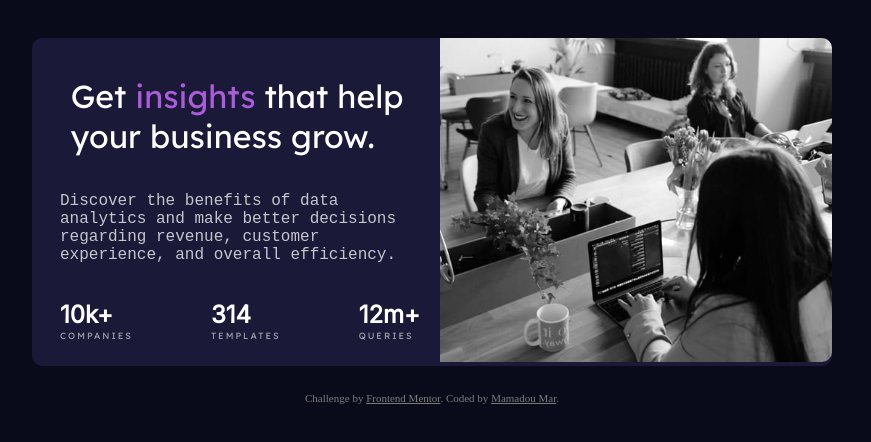
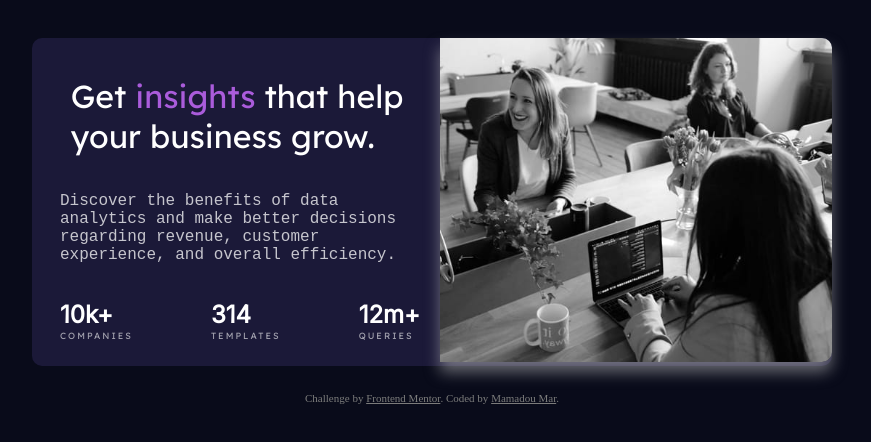
Before and after one commit to Mar1362/stats-preview-card-component, a plain HTML site: page index.html in a window 1280 px wide. Shown: the whole page, without its empty margins (208-1079 px from the left). Drawn offline with Linux system fonts and the light colour scheme.

Commit message:
Update index.css
added box-shadow on head-image at line 118

```diff
--- a/index.css
+++ b/index.css
@@ -115,6 +115,7 @@ footer, footer a{
 
     main figure picture img{
         border-radius: 10px 0 0 10px;
+        box-shadow: 0 10px 15px rgba(200,200,200,0.5);
     }
 
     main section {
```
